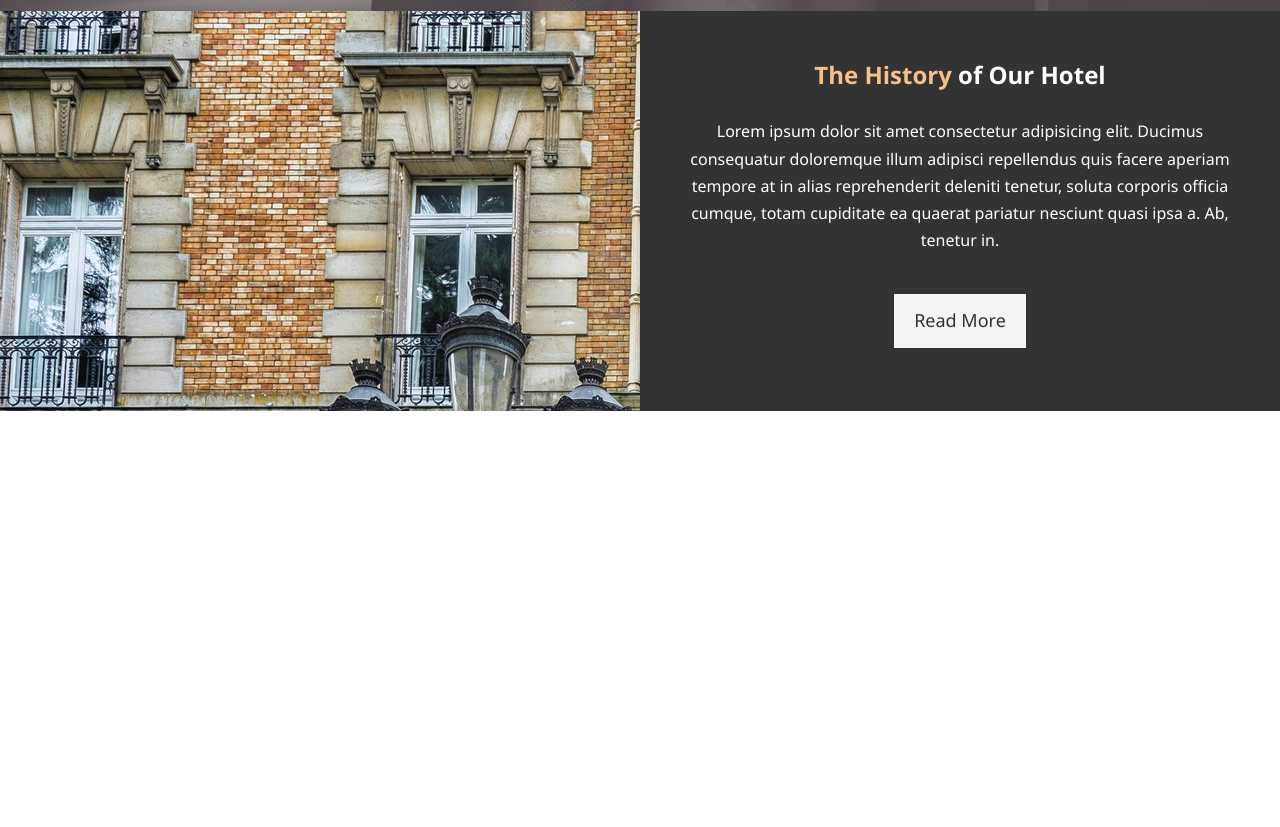
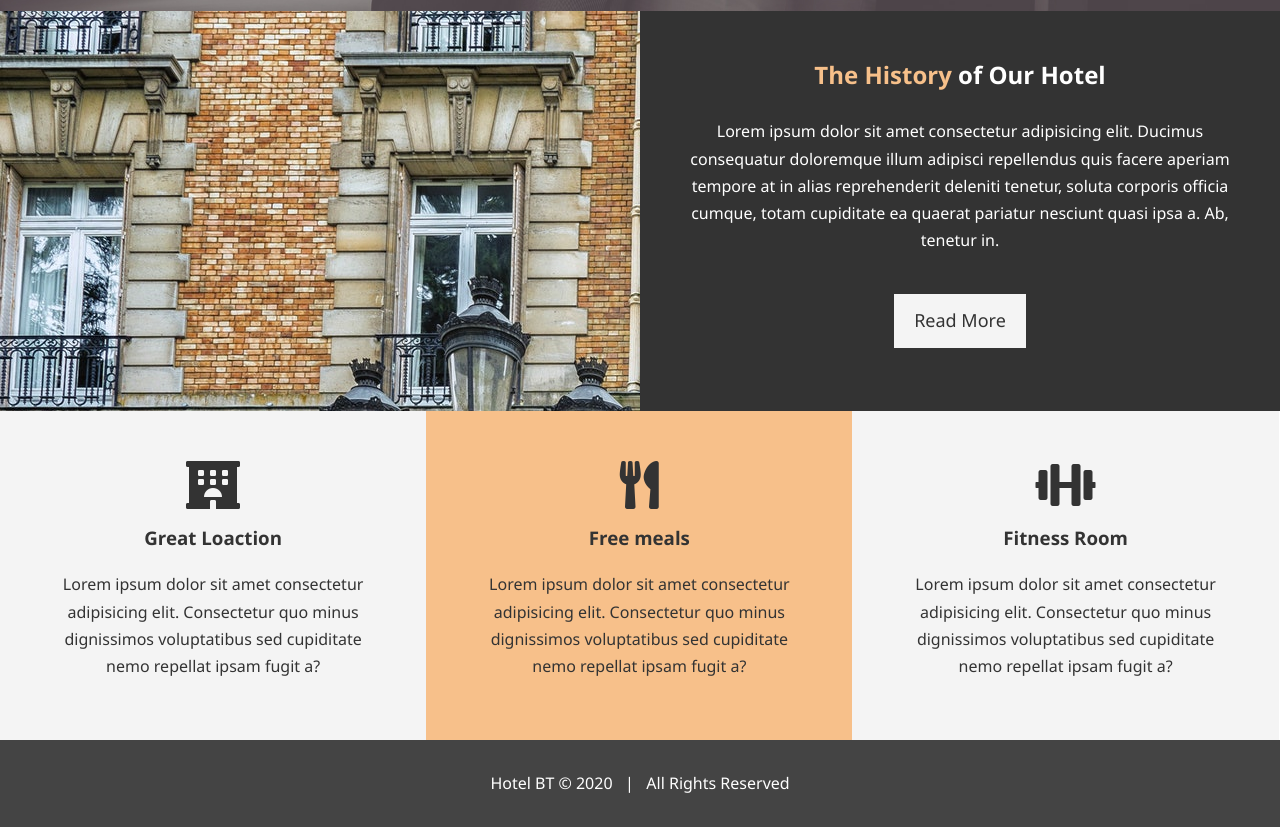
Before and after one commit to TrellixVulnTeam/front-end-misc_9PBU, a plain HTML site: page hotel_website/index.html in a window 1280 px wide. Shown: the part 656-1483 px from the top of the page. Before the commit the page ends 1067 px from the top, so only its background shows below. Drawn offline with Linux system fonts and the light colour scheme.

Commit message:
Features and Footer

```diff
--- a/hotel_website/css/style.css
+++ b/hotel_website/css/style.css
@@ -16,8 +16,12 @@ a {
   text-decoration: none;
 }
 
-h1, h2, h3 {
+h1, h2 {
   padding-bottom: 20px;
+}
+
+h3 {
+  padding-bottom: 10px;
 }
 
 p {
@@ -73,6 +77,10 @@ p {
 .bg-primary {
   background: #f7c08a;
   color: #333;
+}
+
+.clr {
+  clear: both;
 }
 
 /* Navabar */
@@ -160,3 +168,23 @@ p {
 #home-info .info-content p {
   padding-bottom: 30px;
 }
+
+/* Features */
+.box {
+  float: left;
+  width: 33.3%;
+  padding: 50px;
+  text-align: center;
+}
+
+.box i {
+  margin-bottom: 15px;
+}
+
+/* Footer */
+#main-footer {
+  text-align: center;
+  background: #444;
+  color: #fff;
+  padding: 20px;
+}
--- a/hotel_website/index.html
+++ b/hotel_website/index.html
@@ -5,6 +5,7 @@
   <meta name="viewport" content="width=device-width, initial-scale=1.0">
   <meta name="description" content="Welcome to the most extraordinary hotel in Boton">
   <meta name="keywords" content="hotel, Boston hotel">
+  <link rel="stylesheet" href="https://cdnjs.cloudflare.com/ajax/libs/font-awesome/5.15.1/css/all.min.css">
   <link rel="stylesheet" href="css/style.css">
   <title>Hotel BT | Welcome</title>
 </head>
@@ -41,5 +42,31 @@
     </div>
   </section>
 
+  <section id="features">
+    <div class="box bg-light">
+      <i class="fas fa-hotel fa-3x"></i>
+      <h3>Great Loaction</h3>
+      <p>Lorem ipsum dolor sit amet consectetur adipisicing elit. Consectetur quo minus dignissimos voluptatibus sed cupiditate nemo repellat ipsam fugit a?</p>
+    </div>
+    <div class="box bg-primary">
+      <i class="fas fa-utensils fa-3x"></i>
+      <h3>Free meals</h3>
+      <p>Lorem ipsum dolor sit amet consectetur adipisicing elit. Consectetur quo minus dignissimos voluptatibus sed cupiditate
+      nemo repellat ipsam fugit a?</p>
+    </div>
+    <div class="box bg-light">
+      <i class="fas fa-dumbbell fa-3x"></i>
+      <h3>Fitness Room</h3>
+      <p>Lorem ipsum dolor sit amet consectetur adipisicing elit. Consectetur quo minus dignissimos voluptatibus sed cupiditate
+      nemo repellat ipsam fugit a?</p>
+    </div>
+  </section>
+
+  <div class="clr"></div>
+
+  <footer id="main-footer">
+    <p>Hotel BT &copy; 2020 &nbsp;&nbsp;|&nbsp;&nbsp; All Rights Reserved</p>
+  </footer>
+
 </body>
 </html>
```
